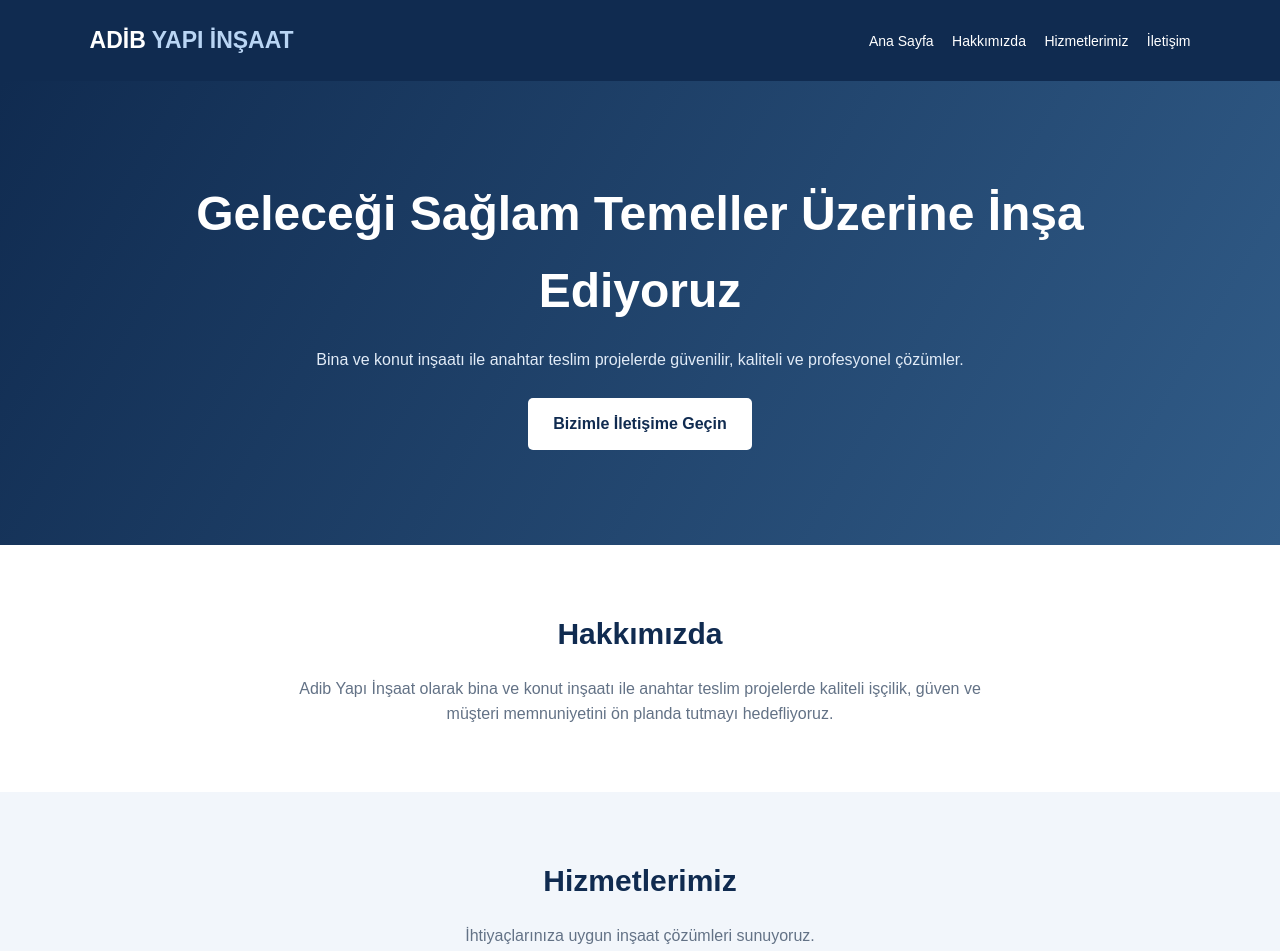
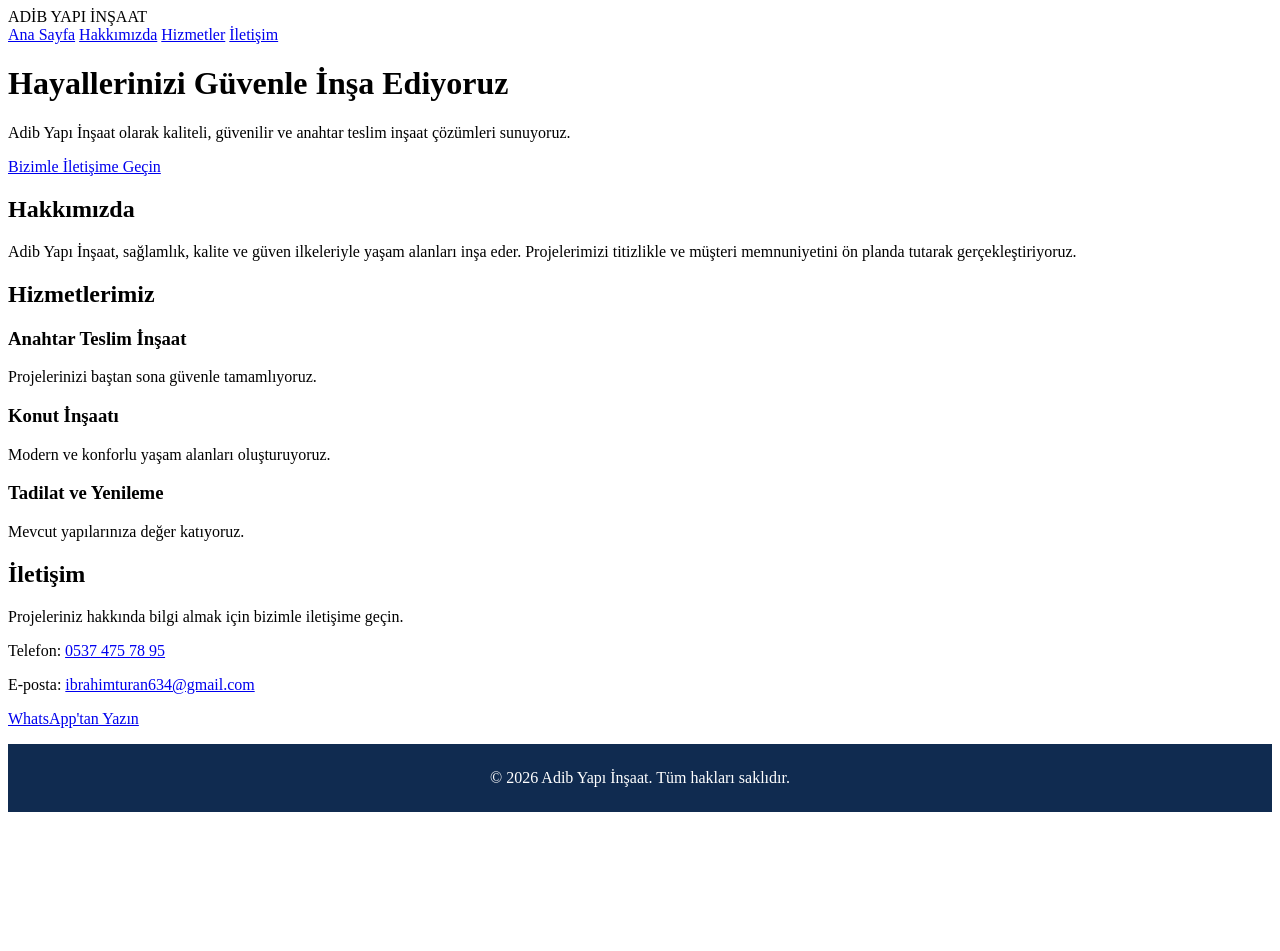
Before and after one commit to ibrahimturan634-commits/AD-B--YAPI---N-AAT---TAAHH-T-, a plain HTML site: page İndex.html in a window 1280 px wide. Shown: the top 951 px of the page. After the commit the page ends 820 px from the top, so only its background shows below. Drawn offline with Linux system fonts and the light colour scheme.

Commit message:
Update İndex.html

```diff
--- a/İndex.html
+++ b/İndex.html
@@ -1,76 +1,58 @@
-<!DOCTYPE html>
-<html lang="tr">
-<head>
-<meta charset="UTF-8">
-<meta name="viewport" content="width=device-width, initial-scale=1.0">
-<title>Adib Yapı İnşaat | Anahtar Teslim İnşaat</title>
-<meta name="description" content="Adib Yapı İnşaat. Bina, konut ve anahtar teslim inşaat hizmetleri.">
-<style>
-* { box-sizing: border-box; margin: 0; padding: 0; }
-body { font-family: Arial, sans-serif; color: #182c45; line-height: 1.6; }
-header { background: #102b50; color: white; padding: 22px 7%; display: flex; justify-content: space-between; align-items: center; flex-wrap: wrap; gap: 12px; }
-.logo { font-size: 23px; font-weight: bold; }
-.logo span { color: #b9d5f4; }
-nav a { color: white; text-decoration: none; margin-left: 14px; font-size: 14px; }
-.hero { background: linear-gradient(120deg,#102b50,#315c88); color: white; padding: 95px 8%; text-align: center; }
-.hero h1 { font-size: clamp(30px,6vw,48px); margin-bottom: 18px; }
-.hero p { max-width: 650px; margin: auto; color: #e1ebf7; }
-.btn { display: inline-block; margin-top: 25px; background: white; color: #102b50; padding: 13px 25px; border-radius: 5px; text-decoration: none; font-weight: bold; }
-section { padding: 65px 8%; text-align: center; }
-h2 { color: #102b50; font-size: 30px; margin-bottom: 18px; }
-.intro { max-width: 700px; margin: auto; color: #637286; }
-.services { background: #f2f6fb; }
-.cards { display: grid; grid-template-columns: repeat(auto-fit,minmax(220px,1fr)); gap: 20px; margin-top: 35px; }
-.card { background: white; padding: 28px 20px; border-radius: 9px; box-shadow: 0 4px 18px #102b5010; }
-.card h3 { color: #102b50; margin-bottom: 12px; }
-.card p { color: #68788b; font-size: 14px; }
-.contact { background: #102b50; color: white; }
-.contact h2 { color: white; }
-.contact p { margin: 10px; color: #e1ebf7; }
-footer { background: #091c34; color: white; text-align: center; padding: 20px; font-size: 13px; }
+
 </style>
 </head>
 <body>
+
 <header>
   <div class="logo">ADİB <span>YAPI İNŞAAT</span></div>
   <nav>
     <a href="#anasayfa">Ana Sayfa</a>
     <a href="#hakkimizda">Hakkımızda</a>
-<a href="#hizmetler">Hizmetlerimiz</a>
+    <a href="#hizmetler">Hizmetler</a>
     <a href="#iletisim">İletişim</a>
   </nav>
 </header>
 
 <div class="hero" id="anasayfa">
-<h1>Geleceği Sağlam Temeller Üzerine İnşa Ediyoruz</h1>
-<p>Bina ve konut inşaatı ile anahtar teslim projelerde güvenilir, kaliteli ve profesyonel çözümler.</p>
+  <h1>Hayallerinizi Güvenle İnşa Ediyoruz</h1>
+  <p>Adib Yapı İnşaat olarak kaliteli, güvenilir ve anahtar teslim inşaat çözümleri sunuyoruz.</p>
   <a class="btn" href="#iletisim">Bizimle İletişime Geçin</a>
 </div>
 
 <section id="hakkimizda">
   <h2>Hakkımızda</h2>
-<p class="intro">Adib Yapı İnşaat olarak bina ve konut inşaatı ile anahtar teslim projelerde kaliteli işçilik, güven ve müşteri memnuniyetini ön planda tutmayı hedefliyoruz.</p>
+  <p class="intro">Adib Yapı İnşaat, sağlamlık, kalite ve güven ilkeleriyle yaşam alanları inşa eder. Projelerimizi titizlikle ve müşteri memnuniyetini ön planda tutarak gerçekleştiriyoruz.</p>
 </section>
 
 <section class="services" id="hizmetler">
   <h2>Hizmetlerimiz</h2>
-<p class="intro">İhtiyaçlarınıza uygun inşaat çözümleri sunuyoruz.</p>
   <div class="cards">
-<div class="card"><h3>Bina İnşaatı</h3><p>Modern ve kullanışlı yaşam alanları için bina inşaatı çözümleri.</p></div>
-<div class="card"><h3>Konut İnşaatı</h3><p>Konforlu, estetik ve ihtiyaçlara uygun konut projeleri.</p></div>
-<div class="card"><h3>Anahtar Teslim İnşaat</h3><p>Projelendirmeden tamamlanmaya kadar bütünleşik inşaat hizmetleri.</p></div>
+    <div class="card">
+      <h3>Anahtar Teslim İnşaat</h3>
+      <p>Projelerinizi baştan sona güvenle tamamlıyoruz.</p>
+    </div>
+    <div class="card">
+      <h3>Konut İnşaatı</h3>
+      <p>Modern ve konforlu yaşam alanları oluşturuyoruz.</p>
+    </div>
+    <div class="card">
+      <h3>Tadilat ve Yenileme</h3>
+      <p>Mevcut yapılarınıza değer katıyoruz.</p>
+    </div>
   </div>
 </section>
 
 <section id="iletisim">
-<h2>Bizimle İletişime Geçin</h2>
-<p>Adib Yapı İnşaat ile projenizi görüşmek için bize ulaşın.</p>
-<p>Telefon: Telefon numaranız eklenecek</p>
-<p>E-posta: E-posta adresiniz eklenecek</p>
+  <h2>İletişim</h2>
+  <p class="intro">Projeleriniz hakkında bilgi almak için bizimle iletişime geçin.</p>
+  <p>Telefon: <a href="tel:+905374757895">0537 475 78 95</a></p>
+  <p>E-posta: <a href="mailto:ibrahimturan634@gmail.com">ibrahimturan634@gmail.com</a></p>
+  <p><a class="btn" href="https://wa.me/905374757895">WhatsApp'tan Yazın</a></p>
 </section>
 
-<footer>
+<footer style="background:#102b50;color:white;text-align:center;padding:25px;">
   © 2026 Adib Yapı İnşaat. Tüm hakları saklıdır.
 </footer>
+
 </body>
 </html>
```
Lines whose indentation alone changed are shown as unchanged.
